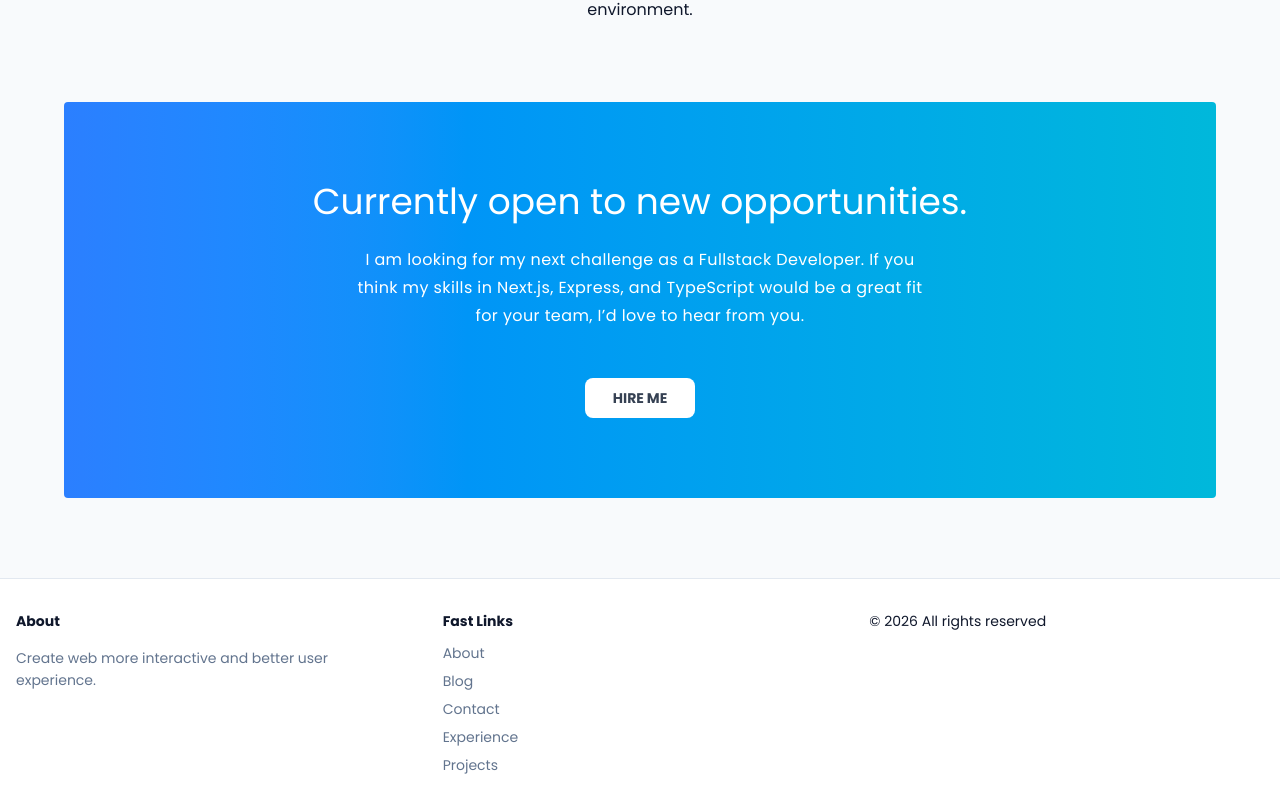
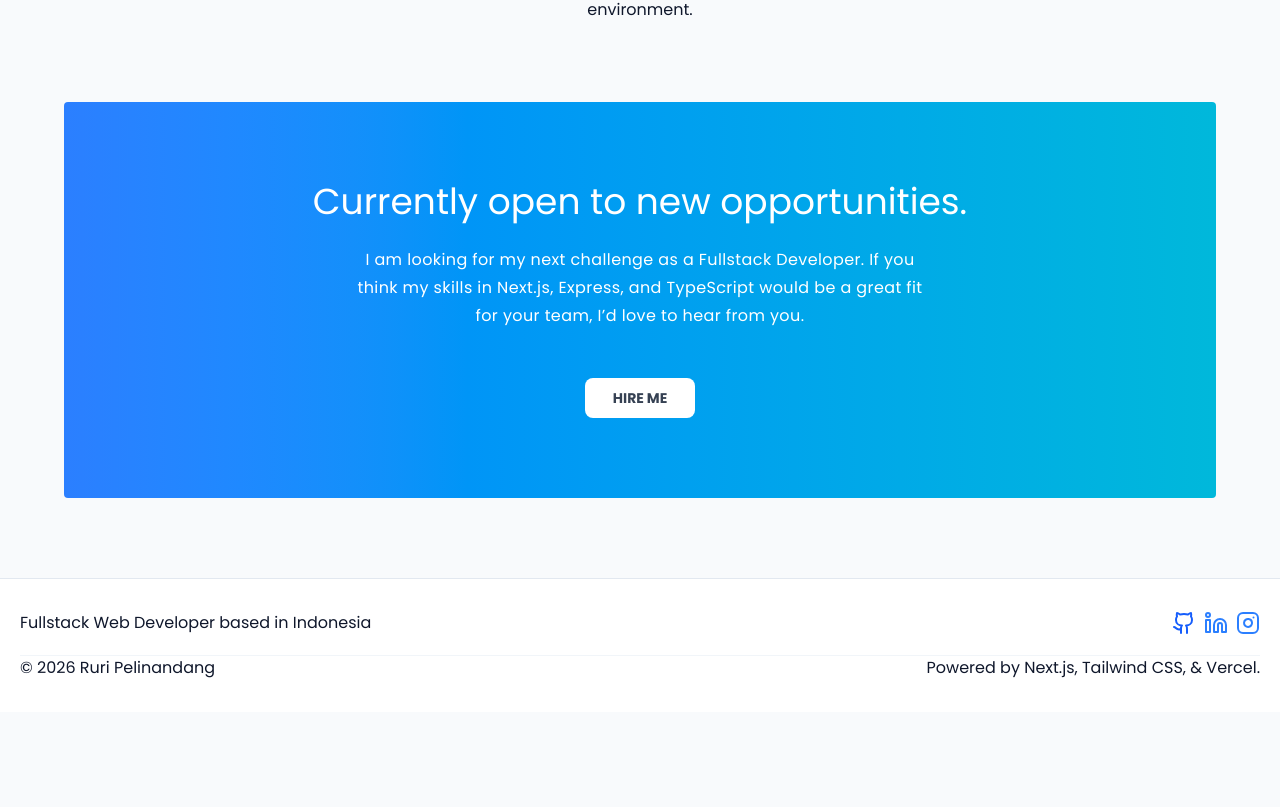
Before and after one commit to zeads/frontend-portfolio, a Next.js app: page / in a window 1280 px wide. Shown: the part 3068-3875 px from the top of the page. After the commit the page ends 3780 px from the top, so only its background shows below. Built offline with nearby package versions, Linux system fonts and the light colour scheme.

Commit message:
feat: add footer

```diff
--- a/components/layout/Footer.tsx
+++ b/components/layout/Footer.tsx
@@ -1,38 +1,41 @@
+import { Github, Instagram, Linkedin } from "lucide-react";
 import Link from "next/link";
 
 export default function Footer() {
   return (
-    <footer className="bg-white border-t border-slate-200 py-8 mt-20">
-      <div className="container mx-auto px-4 text-center md:text-left lg:justify-between">
-        <div className="grid grid-cols-1 md:grid-cols-3 gap-8 text-sm">
-          <div>
-            <h3 className="font-bold mb-4">About</h3>
-            <p className="text-slate-500 leading-relaxed">
-              Create web more interactive and better user experience.
-            </p>
-          </div>
-          <div>
-            <h3 className="font-bold mb-3">Fast Links</h3>
-            <ul className="space-y-2 text-slate-500">
-              <li>
-                <Link href="/about">About</Link>
-              </li>
-              <li>
-                <Link href="/blog">Blog</Link>
-              </li>
-              <li>
-                <Link href="/contact">Contact</Link>
-              </li>
-              <li>
-                <Link href="/experience">Experience</Link>
-              </li>
-              <li>
-                <Link href="/projects">Projects</Link>
-              </li>
-            </ul>
-          </div>
-          <div>&copy; {new Date().getFullYear()} All rights reserved</div>
+    <footer className="container mx-auto bg-white border-t border-slate-200 py-8 px-5 mt-20">
+      <div className="flex justify-between">
+        <p>Fullstack Web Developer based in Indonesia</p>
+        <div className="flex gap-2">
+          <Link
+            href="https://github.com/zeads"
+            target="_blank"
+            rel="noopener noreferrer"
+            className="text-blue-600 hover:text-blue-800 transition duration-300"
+          >
+            <Github />
+          </Link>
+          <Link
+            href="https://www.linkedin.com/in/ruri-pelinandang-10711175/"
+            target="_blank"
+            rel="noopener noreferrer"
+            className="text-blue-600 hover:text-blue-800 transition duration-300"
+          >
+            <Linkedin className="text-blue-500" />
+          </Link>
+          <Link
+            href="https://www.instagram.com/ruri_pelinandang/"
+            target="_blank"
+            rel="noopener noreferrer"
+            className="text-blue-600 hover:text-blue-800 transition duration-300"
+          >
+            <Instagram className="text-blue-500" />
+          </Link>
         </div>
+      </div>
+      <div className="flex justify-between mt-5 border-t border-slate-100">
+        <p>&copy; {new Date().getFullYear()} Ruri Pelinandang</p>
+        <p>Powered by Next.js, Tailwind CSS, & Vercel.</p>
       </div>
     </footer>
   );
```
